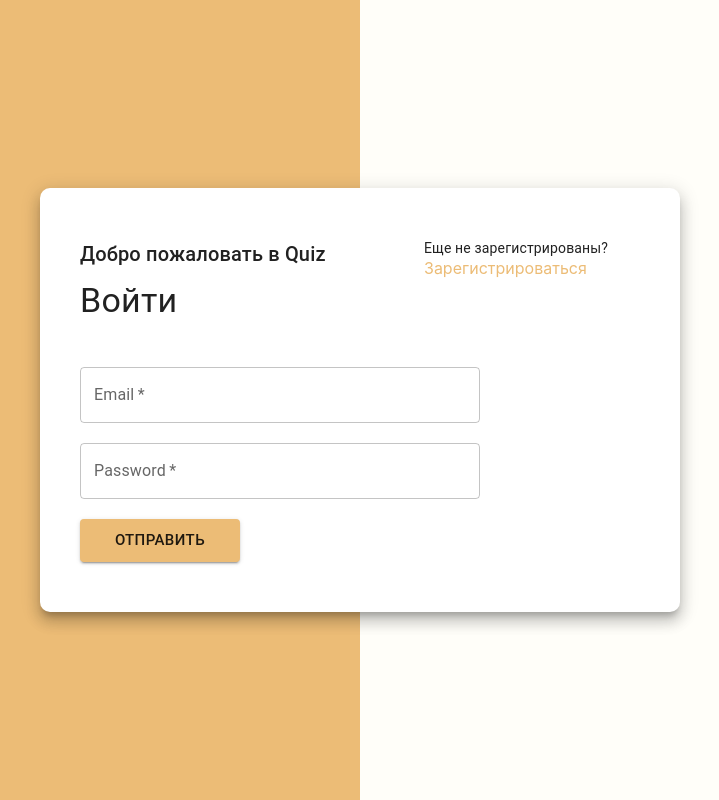
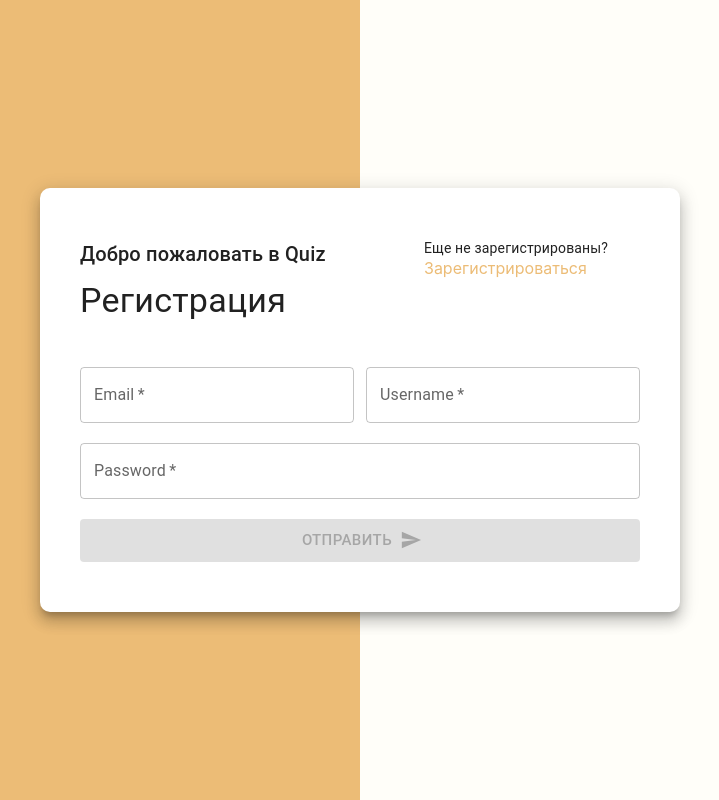
Before and after one commit to Mayamee/react-quiz, a React (Create React App) app: page /auth in a window 1280 px wide. Shown: the whole page, without its empty margins (280-999 px from the left). Built offline with nearby package versions, Linux system fonts and the light colour scheme.

Commit message:
validation done

```diff
--- a/src/containers/Auth/Auth.jsx
+++ b/src/containers/Auth/Auth.jsx
@@ -25,22 +25,35 @@ import debounce from "../../helpers/debounce";
 import { PrimaryButton } from "../../components/UI/styled/Button/PrimaryButton";
 import { validate } from "../../validation/validate";
 
+const initFormControls = () => ({
+  email: { value: "", isValid: false, touched: false },
+  username: { value: "", isValid: false, touched: false },
+  password: { value: "", isValid: false, touched: false },
+});
+
 const Auth = ({ login, register, msg }) => {
   const theme = useTheme();
   const [isLogin, setIsLogin] = useState(false);
   const [isFormValid, setFormValid] = useState(false);
-  const [formControls, setFormControls] = useState({
-    email: { value: "", isValid: false },
-    username: { value: "", isValid: false },
-    password: { value: "", isValid: false },
-  });
+  const [formControls, setFormControls] = useState(initFormControls());
   const validationRules = {
     email: [requiredRule(), emailRule(), onlyEnglishEmail()],
     userName: [requiredRule(), minLength(3), maxLength(30)],
     password: [requiredRule(), minLength(6), maxLength(30)],
   };
+  const checkFormValidity = () => {
+    if (isLogin) {
+      return formControls.email.isValid && formControls.password.isValid;
+    } else {
+      return (
+        formControls.email.isValid &&
+        formControls.password.isValid &&
+        formControls.username.isValid
+      );
+    }
+  };
   useEffect(() => {
-    console.log("formControls", formControls);
+    setFormValid(checkFormValidity());
   }, [
     formControls.email.isValid,
     formControls.username.isValid,
@@ -52,6 +65,7 @@ const Auth = ({ login, register, msg }) => {
       email: {
         value,
         isValid: validate(validationRules.email, value),
+        touched: true,
       },
     }));
   const userNameHandler = ({ target: { value } }) =>
@@ -60,6 +74,7 @@ const Auth = ({ login, register, msg }) => {
       username: {
         value,
         isValid: validate(validationRules.userName, value),
+        touched: true,
       },
     }));
   const passwordHandler = ({ target: { value } }) =>
@@ -68,8 +83,13 @@ const Auth = ({ login, register, msg }) => {
       password: {
         value,
         isValid: validate(validationRules.password, value),
+        touched: true,
       },
     }));
+  const changeFormHandler = () => {
+    setIsLogin(!isLogin);
+    setFormControls(initFormControls());
+  };
   const submitHandler = debounce((e) => {
     console.log("debounce");
   }, 1000);
@@ -134,19 +154,14 @@ const Auth = ({ login, register, msg }) => {
                     Добро пожаловать в Quiz
                   </Typography>
                   <Typography component="h2" variant="h4">
-                    {isLogin ? "Регистрация" : "Войти"}
+                    {isLogin ? "Войти" : "Регистрация"}
                   </Typography>
                 </Box>
                 <Box sx={{ flexBasis: "40%" }}>
                   <Typography component="p" variant="body2">
                     {isLogin ? "Уже" : "Еще не"} зарегистрированы?
                   </Typography>
-                  <PrimaryButton
-                    href="#void"
-                    onClick={(e) => {
-                      setIsLogin(!isLogin);
-                    }}
-                  >
+                  <PrimaryButton href="#void" onClick={changeFormHandler}>
                     {isLogin ? "Войти" : "Зарегистрироваться"}
                   </PrimaryButton>
                 </Box>
@@ -166,7 +181,7 @@ const Auth = ({ login, register, msg }) => {
                       gutterBottom={theme.spacing(2.5)}
                       gap={theme.spacing(1.5)}
                       sx={{
-                        maxWidth: isLogin ? "100%" : 400,
+                        maxWidth: isLogin ? 400 : "100%",
                       }}
                     >
                       <TextField
@@ -179,10 +194,13 @@ const Auth = ({ login, register, msg }) => {
                         variant="outlined"
                         fullWidth
                         required
-                        error={false}
+                        error={
+                          formControls.email.touched &&
+                          !formControls.email.isValid
+                        }
                       />
 
-                      {isLogin && (
+                      {!isLogin && (
                         <TextField
                           onChange={userNameHandler}
                           value={formControls.username.value}
@@ -192,14 +210,17 @@ const Auth = ({ login, register, msg }) => {
                           variant="outlined"
                           fullWidth
                           required
-                          error={false}
+                          error={
+                            formControls.username.touched &&
+                            !formControls.username.isValid
+                          }
                         />
                       )}
                     </FormBox>
                     <FormBox
                       gutterBottom={theme.spacing(2.5)}
                       sx={{
-                        maxWidth: isLogin ? "100%" : 400,
+                        maxWidth: isLogin ? 400 : "100%",
                       }}
                     >
                       <TextField
@@ -212,19 +233,22 @@ const Auth = ({ login, register, msg }) => {
                         type="password"
                         fullWidth
                         required
-                        error={false}
+                        error={
+                          formControls.password.touched &&
+                          !formControls.password.isValid
+                        }
                       />
                     </FormBox>
                     <FormBox>
                       <LoadingButton
                         sx={{
-                          maxWidth: isLogin ? "100%" : 160,
+                          maxWidth: isLogin ? 160 : "100%",
                         }}
                         size="large"
                         color="primary"
                         type="submit"
-                        endIcon={isLogin && <Send />}
-                        disabled={false}
+                        endIcon={!isLogin && <Send />}
+                        disabled={!isFormValid}
                         loading={false}
                         loadingPosition="center"
                         variant="contained"
```
